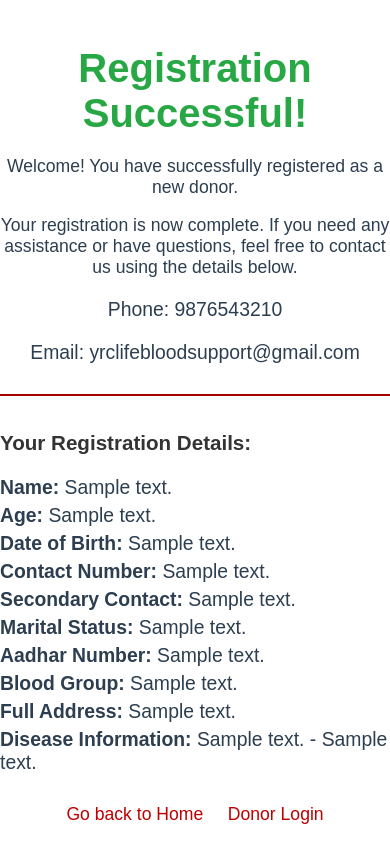
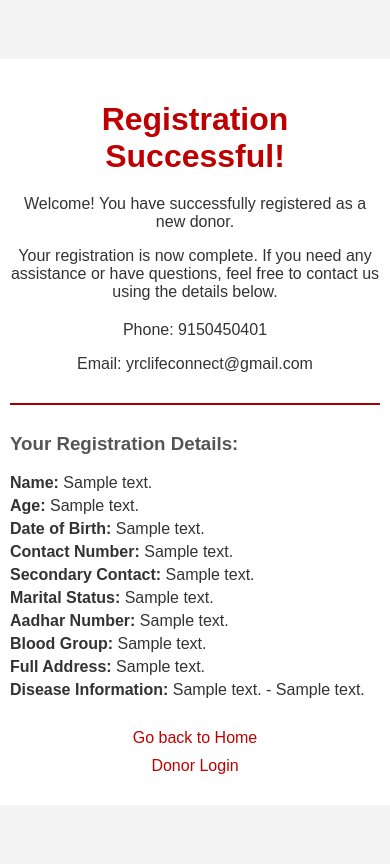
Before and after one commit to Siddharth-magesh/YouthRedCross-BloodRequest, a Flask app: template app/templates/new_donor_registration_confirmation.html in a window 390 px wide. Before the commit the page ends 824 px from the top, so only its background shows below. Run offline with Flask 3, Linux system fonts and the light colour scheme; the template is opened without the code that fills it: most values are stand-ins (such as "Sample title", 1, 10 or a date in 2020).

Commit message:
patches for confirmation pages

```diff
--- a/app/templates/new_donor_registration_confirmation.html
+++ b/app/templates/new_donor_registration_confirmation.html
@@ -8,11 +8,11 @@
       /* Color Theme */
       :root {
         --primary-color: #bf0001; /* Red (main color) */
-        --secondary-color: #2c3e50; /* Dark gray */
-        --background-color: #f4f4f4; /* Light background */
+        --secondary-color: #333; /* Dark text color */
+        --background-color: #f4f4f4; /* Light gray background */
         --highlight-color: #a30001; /* Darker red */
-        --text-color: #333; /* Dark text */
-        --green-color: #28a745; /* Success green */
+        --button-hover-color: #a30001;
+        --text-color: #555; /* Light gray text */
       }
 
       body {
@@ -38,7 +38,7 @@
       }
 
       h1 {
-        color: var(--green-color);
+        color: var(--primary-color);
         font-size: 2.5em;
         margin-bottom: 20px;
       }
@@ -56,7 +56,7 @@
       }
 
       .contact-info a {
-        color: var(--green-color);
+        color: var(--primary-color);
         text-decoration: none;
         font-weight: bold;
       }
@@ -97,6 +97,40 @@
       .back-links a:hover {
         text-decoration: underline;
       }
+      @media (max-width: 600px) {
+        body {
+          padding: 10px;
+        }
+
+        .container {
+          padding: 20px;
+          width: 100%;
+          box-shadow: none; /* Remove shadow for a cleaner mobile look */
+        }
+
+        h1 {
+          font-size: 2em;
+        }
+
+        p {
+          font-size: 1em;
+        }
+
+        .details {
+          font-size: 1em;
+          padding-top: 10px;
+        }
+
+        .back-links a {
+          display: block;
+          margin: 10px 0;
+          font-size: 1em;
+        }
+
+        .contact-info {
+          font-size: 1em;
+        }
+      }
     </style>
   </head>
   <body>
@@ -109,8 +143,8 @@
       </p>
 
       <div class="contact-info">
-        <p>Phone: 9876543210</p>
-        <p>Email: yrclifebloodsupport@gmail.com</p>
+        <p>Phone: 9150450401</p>
+        <p>Email: yrclifeconnect@gmail.com</p>
       </div>
 
       <div class="details">
```
Also changed, not shown: README.md, app/static/images/admin_analytics/blood_request_status.png, app/static/images/admin_analytics/donor_analytics_chart.png, app/static/images/admin_analytics/response_status_distribution.png, 2 other files.
